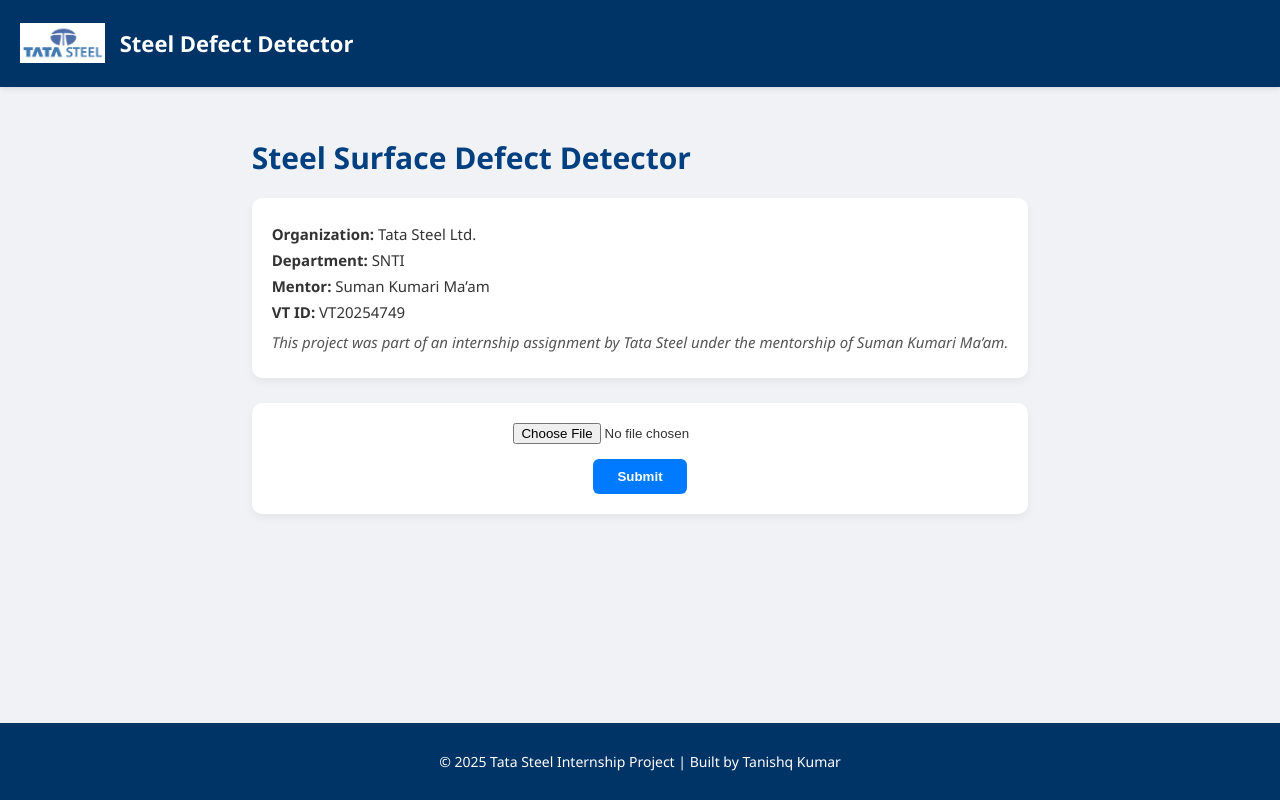
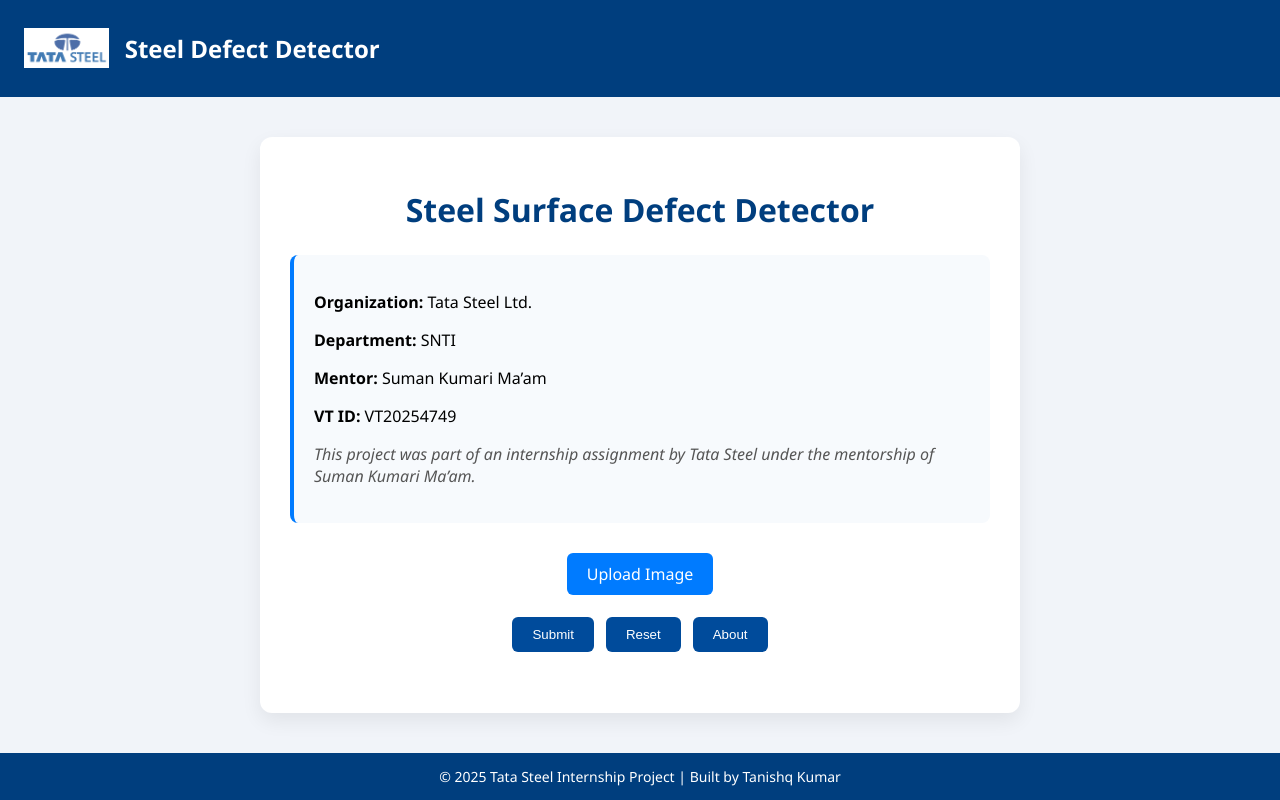
Before and after one commit to tanishqkumar14/defect-detector-frontend, a React (Create React App) app: page / in a window 1280 px wide. Built offline with nearby package versions, Linux system fonts and the light colour scheme.

Commit message:
Redesigned frontend with modern Tata Steel UI

```diff
--- a/src/App.css
+++ b/src/App.css
@@ -1,161 +1,149 @@
-/* Global styles */
 body {
   margin: 0;
-  font-family: 'Segoe UI', Tahoma, Geneva, Verdana, sans-serif;
-  background: #f0f2f5;
-  color: #333;
+  padding: 0;
+  font-family: 'Segoe UI', sans-serif;
+  background-color: #f1f4f9;
 }
 
-/* App wrapper */
 .App {
   display: flex;
   flex-direction: column;
   min-height: 100vh;
 }
 
-/* Navbar styles */
 .navbar {
   display: flex;
   align-items: center;
-  background-color: #003366;
+  background-color: #003e7e;
   color: white;
-  padding: 10px 20px;
-  box-shadow: 0 2px 5px rgba(0,0,0,0.1);
-  position: sticky;
-  top: 0;
-  z-index: 100;
+  padding: 12px 24px;
 }
 
 .navbar-logo {
   height: 40px;
-  margin-right: 15px;
+  margin-right: 16px;
 }
 
 .navbar-title {
-  font-size: 22px;
+  font-size: 1.5rem;
   font-weight: 600;
 }
 
-/* Main content */
-.content {
-  flex-grow: 1;
-  padding: 30px 20px;
-  max-width: 800px;
-  margin: auto;
-  animation: fadeIn 0.6s ease-in-out;
+.container {
+  flex: 1;
+  max-width: 700px;
+  margin: 40px auto;
+  background: white;
+  padding: 30px;
+  border-radius: 12px;
+  box-shadow: 0 8px 20px rgba(0, 0, 0, 0.07);
 }
 
-.header h1 {
-  font-size: 30px;
-  margin-bottom: 20px;
-  color: #004080;
+h1 {
+  text-align: center;
+  color: #003e7e;
+  margin-bottom: 24px;
 }
 
 .project-info {
-  background: #fff;
-  border-radius: 10px;
+  background-color: #f7fafd;
+  border-left: 4px solid #007bff;
   padding: 20px;
-  margin-bottom: 25px;
-  box-shadow: 0 4px 10px rgba(0,0,0,0.05);
+  margin-bottom: 30px;
+  border-radius: 8px;
 }
 
-.project-info p {
-  margin: 6px 0;
-  font-size: 15px;
-}
-
-.project-info .note {
+.note {
   margin-top: 10px;
   font-style: italic;
   color: #555;
 }
 
-/* Upload section */
 .upload-section {
-  display: flex;
-  flex-direction: column;
-  align-items: center;
-  background: #ffffff;
-  padding: 20px;
-  border-radius: 10px;
-  margin-bottom: 20px;
-  box-shadow: 0 4px 10px rgba(0,0,0,0.05);
+  text-align: center;
 }
 
-input[type="file"] {
-  margin-bottom: 15px;
+.file-upload {
+  display: inline-block;
+  padding: 10px 20px;
+  background-color: #007bff;
+  color: white;
+  border-radius: 6px;
+  cursor: pointer;
+  margin-bottom: 16px;
 }
 
-button {
-  padding: 10px 24px;
-  background-color: #007bff;
+.btn-group button {
+  margin: 6px;
+  padding: 10px 20px;
+  background-color: #004b9b;
+  color: white;
   border: none;
   border-radius: 6px;
-  color: white;
-  font-weight: bold;
   cursor: pointer;
-  transition: background 0.3s ease;
+  font-weight: 500;
+  transition: background-color 0.3s ease;
 }
 
-button:disabled {
-  background-color: #88b6e0;
+.btn-group button:hover {
+  background-color: #0062cc;
+}
+
+.btn-group button:disabled {
+  background-color: #7aaed6;
   cursor: not-allowed;
 }
 
-button:hover:not(:disabled) {
-  background-color: #0056b3;
-}
-
-/* Image preview */
 .preview-image {
   margin-top: 20px;
   max-width: 100%;
-  border-radius: 10px;
-  border: 2px solid #ccc;
-  animation: fadeIn 0.5s ease;
+  border: 2px solid #ddd;
+  border-radius: 8px;
 }
 
-/* Result display */
-.result {
-  background: #e6ffe6;
-  border: 1px solid #b2f0b2;
-  padding: 20px;
-  border-radius: 10px;
-  margin-top: 20px;
-  animation: slideIn 0.5s ease;
+.loader {
+  margin: 20px auto;
+  border: 6px solid #f3f3f3;
+  border-top: 6px solid #007bff;
+  border-radius: 50%;
+  width: 48px;
+  height: 48px;
+  animation: spin 1s linear infinite;
 }
 
-.result h3 {
-  margin-bottom: 10px;
-  color: #2d862d;
+@keyframes spin {
+  0% { transform: rotate(0deg); }
+  100% { transform: rotate(360deg); }
 }
 
 .error {
   color: red;
+  font-weight: bold;
   margin-top: 10px;
 }
 
-.loading {
-  color: #0066cc;
-  margin-top: 10px;
+.result {
+  margin-top: 20px;
+  text-align: center;
+  background-color: #f4fbff;
+  padding: 20px;
+  border-radius: 10px;
+  border: 1px solid #d6ecf7;
 }
 
-/* Footer */
+.about-box {
+  margin-top: 30px;
+  background-color: #eef4fa;
+  padding: 20px;
+  border-radius: 8px;
+  color: #222;
+  border: 1px solid #cbe0f5;
+}
+
 .footer {
-  background: #003366;
+  text-align: center;
+  padding: 14px;
+  background-color: #003e7e;
   color: white;
-  padding: 15px 10px;
-  text-align: center;
   font-size: 14px;
 }
-
-/* Animations */
-@keyframes fadeIn {
-  from { opacity: 0; transform: translateY(10px); }
-  to { opacity: 1; transform: translateY(0); }
-}
-
-@keyframes slideIn {
-  from { opacity: 0; transform: translateY(20px); }
-  to { opacity: 1; transform: translateY(0); }
-}
--- a/src/App.js
+++ b/src/App.js
@@ -8,6 +8,7 @@
   const [loading, setLoading] = useState(false);
   const [error, setError] = useState('');
   const [previewUrl, setPreviewUrl] = useState(null);
+  const [showAbout, setShowAbout] = useState(false);
 
   const handleFileChange = (e) => {
     const selectedFile = e.target.files[0];
@@ -50,6 +51,13 @@
     }
   };
 
+  const handleReset = () => {
+    setFile(null);
+    setResult(null);
+    setError('');
+    setPreviewUrl(null);
+  };
+
   return (
     <div className="App">
       <nav className="navbar">
@@ -57,28 +65,36 @@
         <h2 className="navbar-title">Steel Defect Detector</h2>
       </nav>
 
-      <div className="content">
-        <div className="header">
-          <h1>Steel Surface Defect Detector</h1>
-        </div>
+      <div className="container">
+        <h1>Steel Surface Defect Detector</h1>
 
         <div className="project-info">
           <p><strong>Organization:</strong> Tata Steel Ltd.</p>
           <p><strong>Department:</strong> SNTI</p>
           <p><strong>Mentor:</strong> Suman Kumari Ma’am</p>
           <p><strong>VT ID:</strong> VT20254749</p>
-          <p className="note">This project was part of an internship assignment by Tata Steel under the mentorship of Suman Kumari Ma’am.</p>
+          <p className="note">
+            <em>This project was part of an internship assignment by Tata Steel under the mentorship of Suman Kumari Ma’am.</em>
+          </p>
         </div>
 
         <form onSubmit={handleSubmit} className="upload-section">
-          <input type="file" onChange={handleFileChange} accept="image/*" />
-          <button type="submit" disabled={loading}>Submit</button>
+          <label htmlFor="file-upload" className="file-upload">Upload Image</label>
+          <input id="file-upload" type="file" onChange={handleFileChange} accept="image/*" hidden />
+          <div className="btn-group">
+            <button type="submit" disabled={loading}>{loading ? '⏳ Predicting...' : 'Submit'}</button>
+            <button type="button" onClick={handleReset}>Reset</button>
+            <button type="button" onClick={() => setShowAbout(!showAbout)}>{showAbout ? 'Hide Info' : 'About'}</button>
+          </div>
         </form>
 
-        {previewUrl && <img src={previewUrl} alt="Preview" className="preview-image" />}
+        {previewUrl && (
+          <img src={previewUrl} alt="Preview" className="preview-image" />
+        )}
 
-        {loading && <p className="loading">Loading prediction...</p>}
-        {error && <p className="error">{error}</p>}
+        {loading && <div className="loader"></div>}
+
+        {error && <p className="error">❌ {error}</p>}
 
         {result && (
           <div className="result">
@@ -87,10 +103,17 @@
             <p><strong>Confidence:</strong> {result.confidence}%</p>
           </div>
         )}
+
+        {showAbout && (
+          <div className="about-box">
+            <h2>About This Project</h2>
+            <p>This web app detects steel surface defects using a deep learning model trained on the NEU dataset. Built using TensorFlow, Flask, and React, and deployed via Hugging Face and Vercel.</p>
+          </div>
+        )}
       </div>
 
       <footer className="footer">
-        <p>&copy; 2025 Tata Steel Internship Project | Built by Tanishq Kumar</p>
+        &copy; 2025 Tata Steel Internship Project | Built by Tanishq Kumar
       </footer>
     </div>
   );
```
